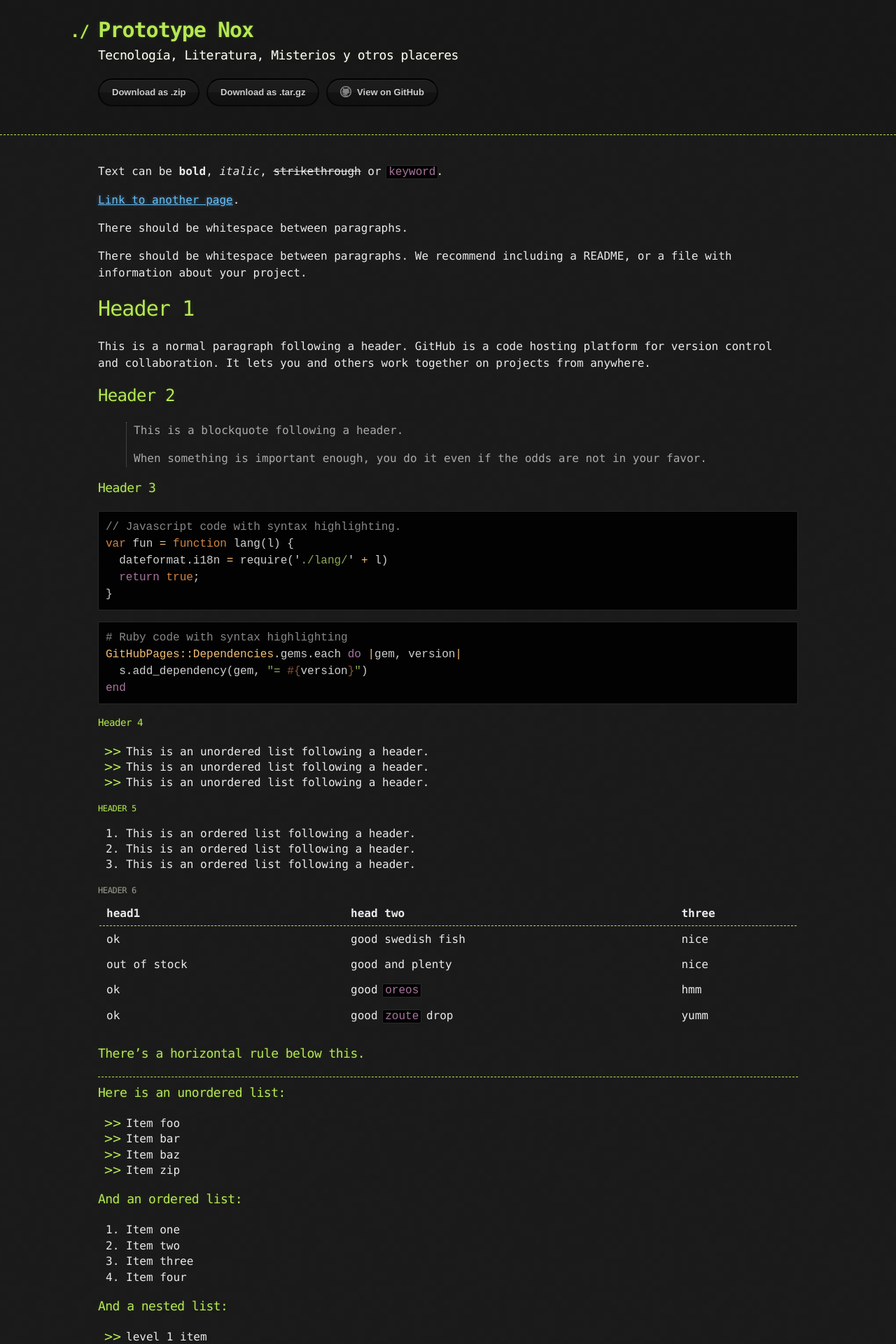
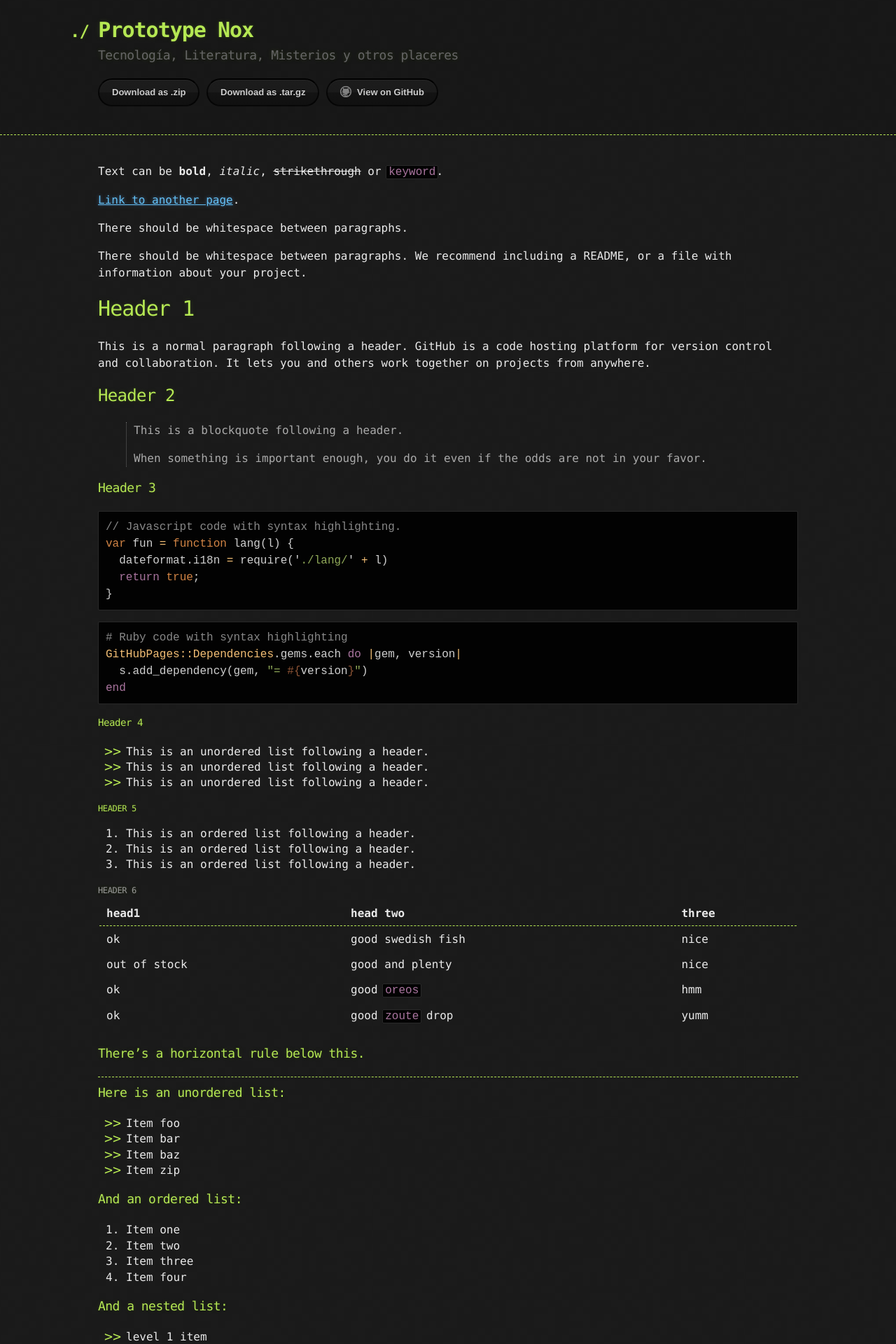
Before and after one commit to prototypenox/prototypenox.github.io, a Jekyll site: the page built from index.md, in a window 1280 px wide. Shown: the top 1920 px of the page at 70% size. Built offline with Jekyll 4.4.1, drawn with Linux system fonts in a browser that asks for light colours.

Commit message:
Update jekyll-theme-hacker.scss

```diff
--- a/_sass/jekyll-theme-hacker.scss
+++ b/_sass/jekyll-theme-hacker.scss
@@ -85,7 +85,7 @@ header h1:before {
 header h2 {
   font-size: 18px;
   font-weight: 300;
-  color: white;
+  color: #666;
 }
 
 #downloads .btn {
```
